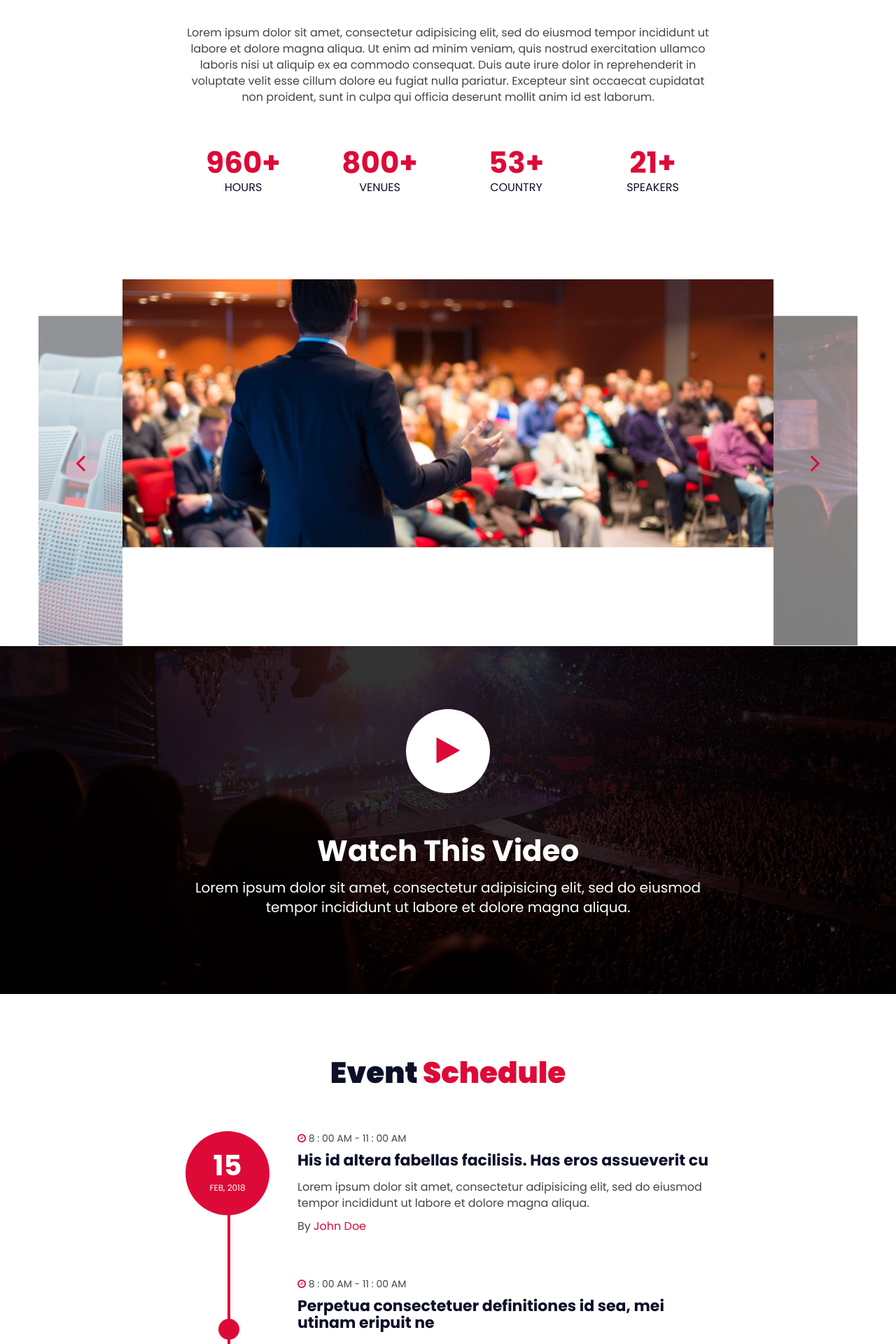
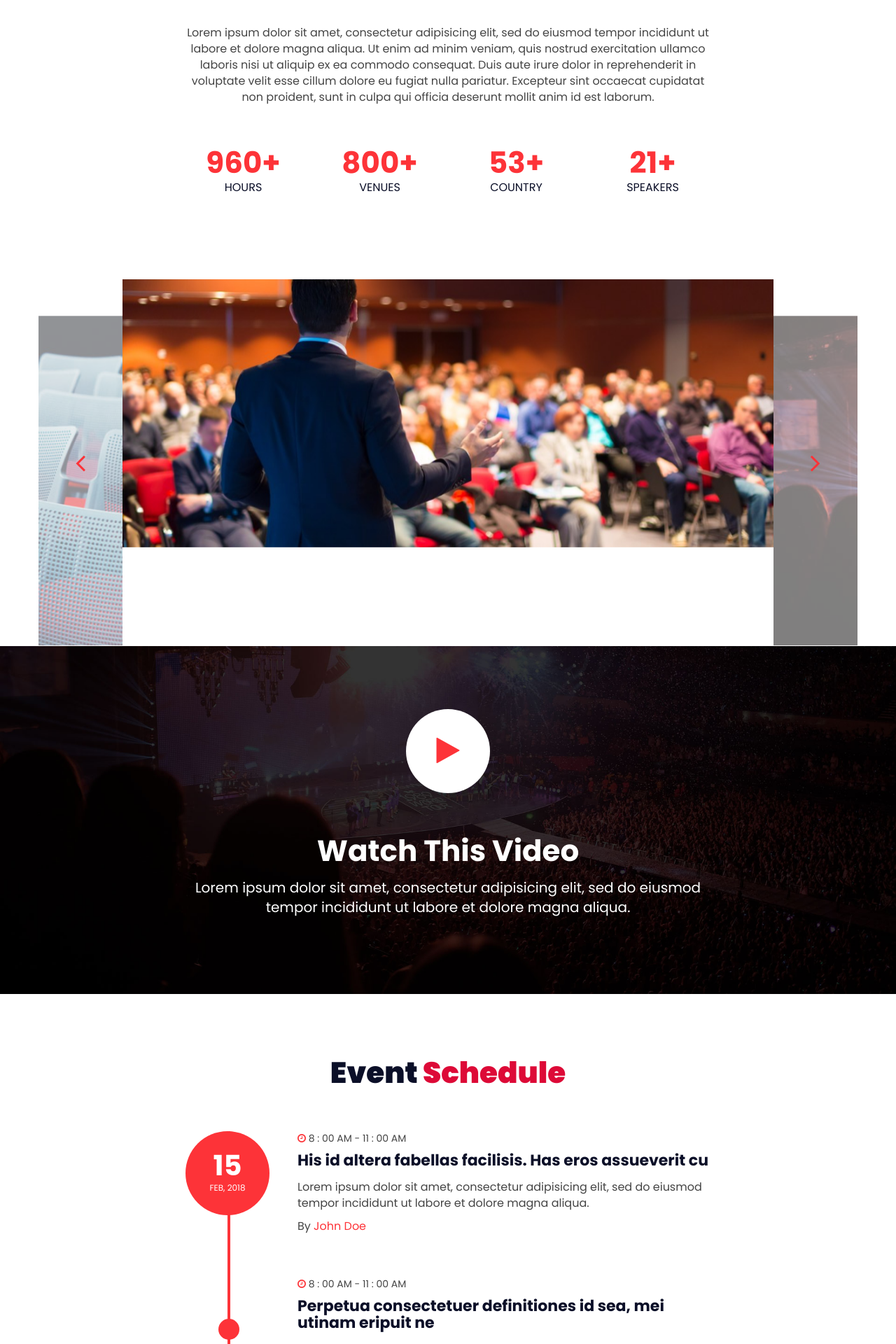
Before and after one commit to giorgiberia/giorgiberia.github.io, a PHP site: page / in a window 1280 px wide. Shown: the part 960-2880 px from the top of the page at 70% size. Run offline with PHP 8.4, Linux system fonts and the light colour scheme; some libraries are stand-ins or nearby versions.

Commit message:
Update style.css

```diff
--- a/ev/css/style.css
+++ b/ev/css/style.css
@@ -401,7 +401,7 @@ textarea.input {
 .number h3 {
   font-size: 42px;
   margin-bottom: 0px;
-  color: #dd0a37;
+  color: #FD3338;
 }
 
 .number p {
@@ -451,7 +451,7 @@ textarea.input {
   -ms-transform: translateY(-50%);
   transform: translateY(-50%);
   background: transparent;
-  color: #dd0a37;
+  color: #FD3338;
   width: 90px;
   height: 90px;
   line-height: 90px;
@@ -685,7 +685,7 @@ textarea.input {
   top: 0px;
   bottom: 0px;
   width: 4px;
-  background-color: #dd0a37;
+  background-color: #FD3338;
 }
 
 .event:last-child:after {
@@ -709,7 +709,7 @@ textarea.input {
   width: 120px;
   height: 120px;
   border-radius: 50%;
-  background: #dd0a37;
+  background: #FD3338;
   z-index: 10;
 }
 
@@ -720,7 +720,7 @@ textarea.input {
   width: 30px;
   height: 30px;
   border-radius: 50%;
-  background: #dd0a37;
+  background: #FD3338;
   z-index: 10;
   -webkit-transform: translateX(-50%);
   -ms-transform: translateX(-50%);
@@ -763,11 +763,11 @@ textarea.input {
 }
 
 .event .event-time i {
-  color: #dd0a37;
+  color: #FD3338;
 }
 
 .event .event-content a {
-  color: #dd0a37;
+  color: #FD3338;
 }
 
 .download-btn {
@@ -841,7 +841,7 @@ textarea.input {
   text-align: center;
   line-height: 120px;
   font-size: 42px;
-  color: #dd0a37;
+  color: #FD3338;
   cursor: pointer;
 }
 
```
Also changed, not shown: other parts of ev/css/style.css (+19 -19 lines).
